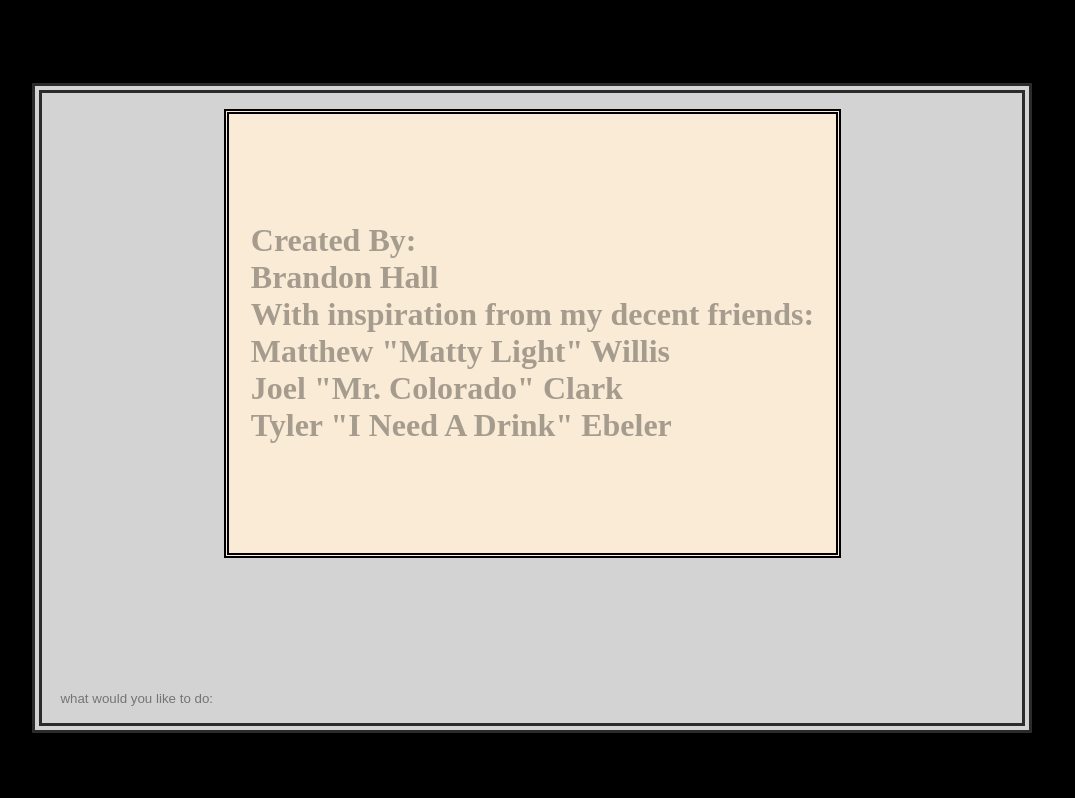
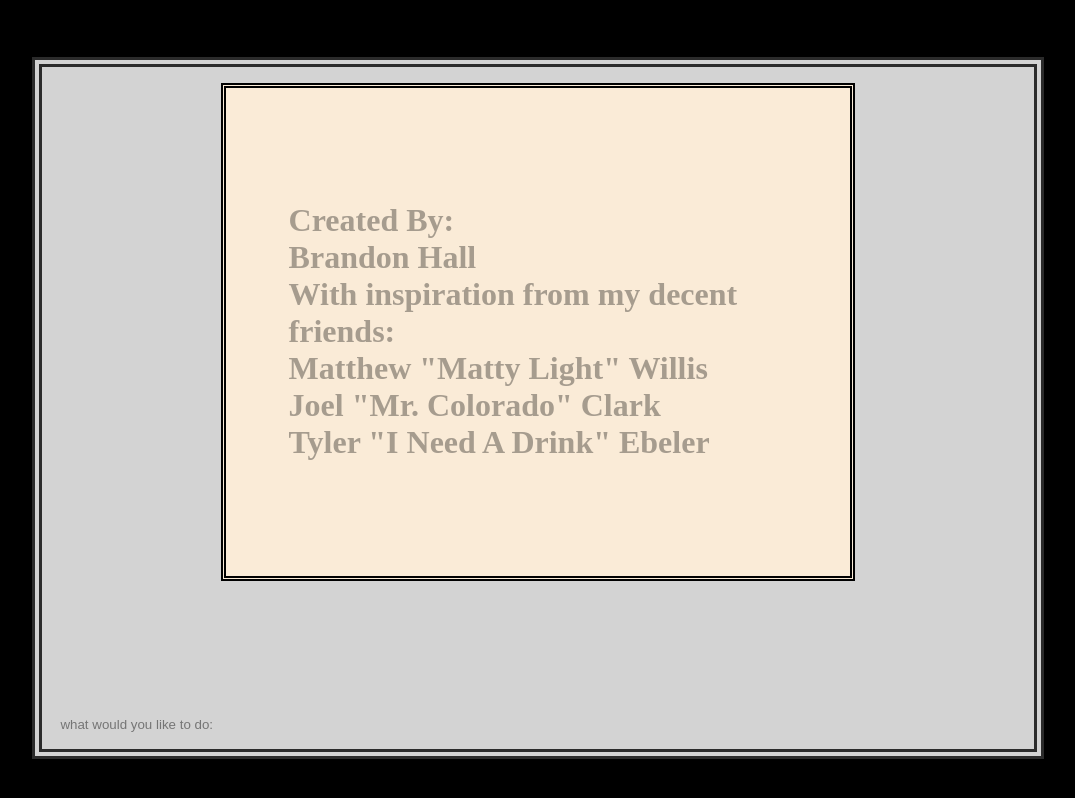
Before and after one commit to brandontylerhall/Panic-Attack-The-Game, a plain HTML site: page index.html in a window 1280 px wide. Shown: the whole page, without its empty margins (102-1177 px from the left). Drawn offline with Linux system fonts and the light colour scheme.

Commit message:
added styling to #game-text and moved comment to proper spot

```diff
--- a/css/ui.css
+++ b/css/ui.css
@@ -1,7 +1,3 @@
-* {
-    box-sizing: border-box;
-}
-
 html {
     height: 100%
 }
@@ -40,16 +36,19 @@ body {
     border: 5px double;
     width: 65%;
     height: 75%;
-
 }
 
-/*FadeInOut animation*/
+#game-text {
+    width: 80%
+}
+
 input {
     width: 100%;
     background-color: lightgrey;
     border: none;
 }
 
+/*FadeInOut animation*/
 h1.fade span {
     opacity: 1;
     animation: fade 6s linear forwards;
```
